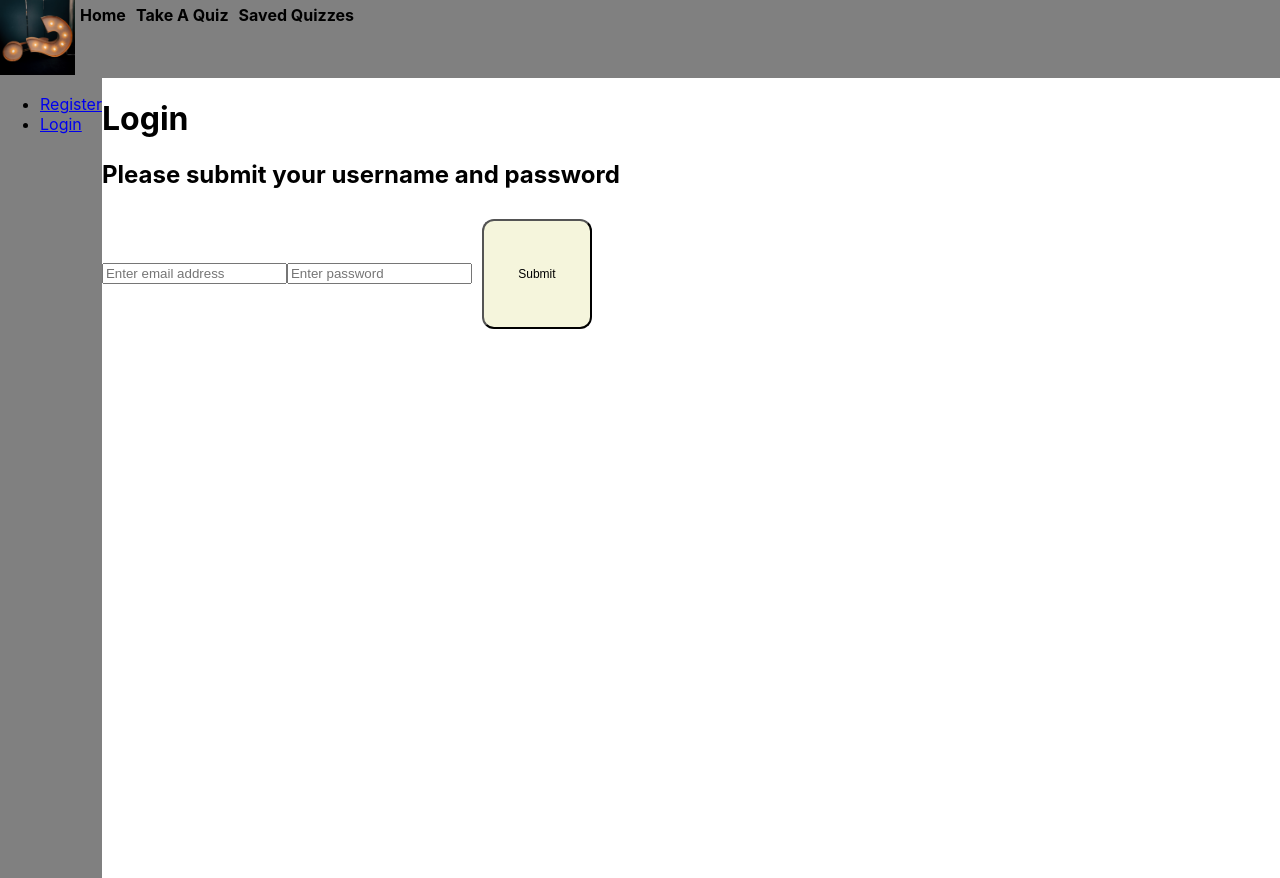
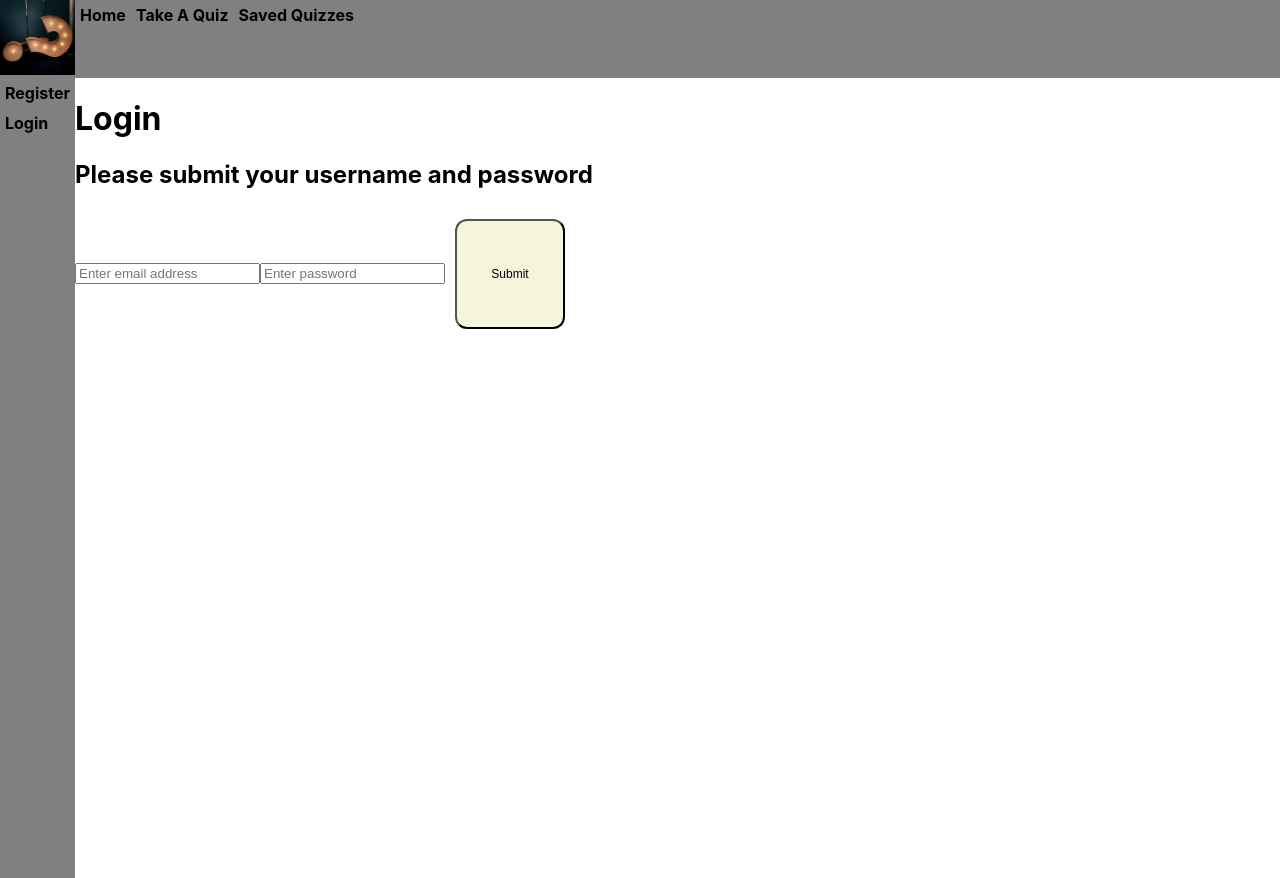
Before and after one commit to DanHope90/Coding_Quiz_FE, a React app in the folder my-app/: page /login in a window 1280 px wide. Built offline with nearby package versions, Linux system fonts and the light colour scheme.

Commit message:
minor styling updates on sidebar

```diff
--- a/my-app/src/Components/Login.js
+++ b/my-app/src/Components/Login.js
@@ -1,4 +1,4 @@
-import React, { useState, useEffect } from "react";
+import React, { useState } from "react";
 
 function Login() {
   const [formData, setFormData] = useState({
--- a/my-app/src/Components/Register.js
+++ b/my-app/src/Components/Register.js
@@ -1,4 +1,4 @@
-import React, { useState, useEffect } from "react";
+import React, { useState } from "react";
 
 function Register() {
   const [formData, setFormData] = useState({
--- a/my-app/src/Styles/SideBar.css
+++ b/my-app/src/Styles/SideBar.css
@@ -1,3 +1,23 @@
 .sidebar {
     background-color: grey;
+    display: grid;
 }
+
+.sidebar-links {
+    margin: 0;
+    padding: 0;
+    padding-bottom: 3px;
+}
+
+.sidebar-links-item {
+    list-style-type: none;
+}
+
+.sidebar-links-link {
+    color: black;
+    text-decoration: none;
+    font-weight: bold;
+    margin: 0;
+    padding: 5px;
+    display: inline-block;
+}
```
